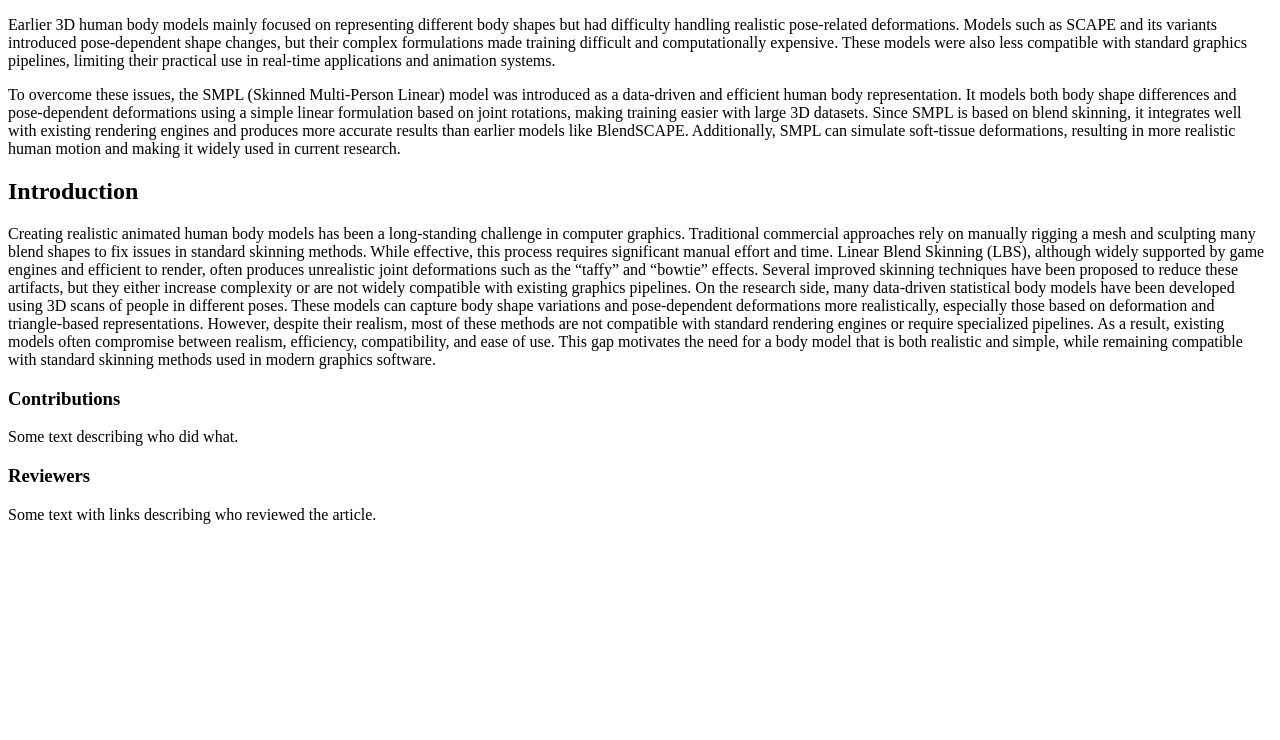
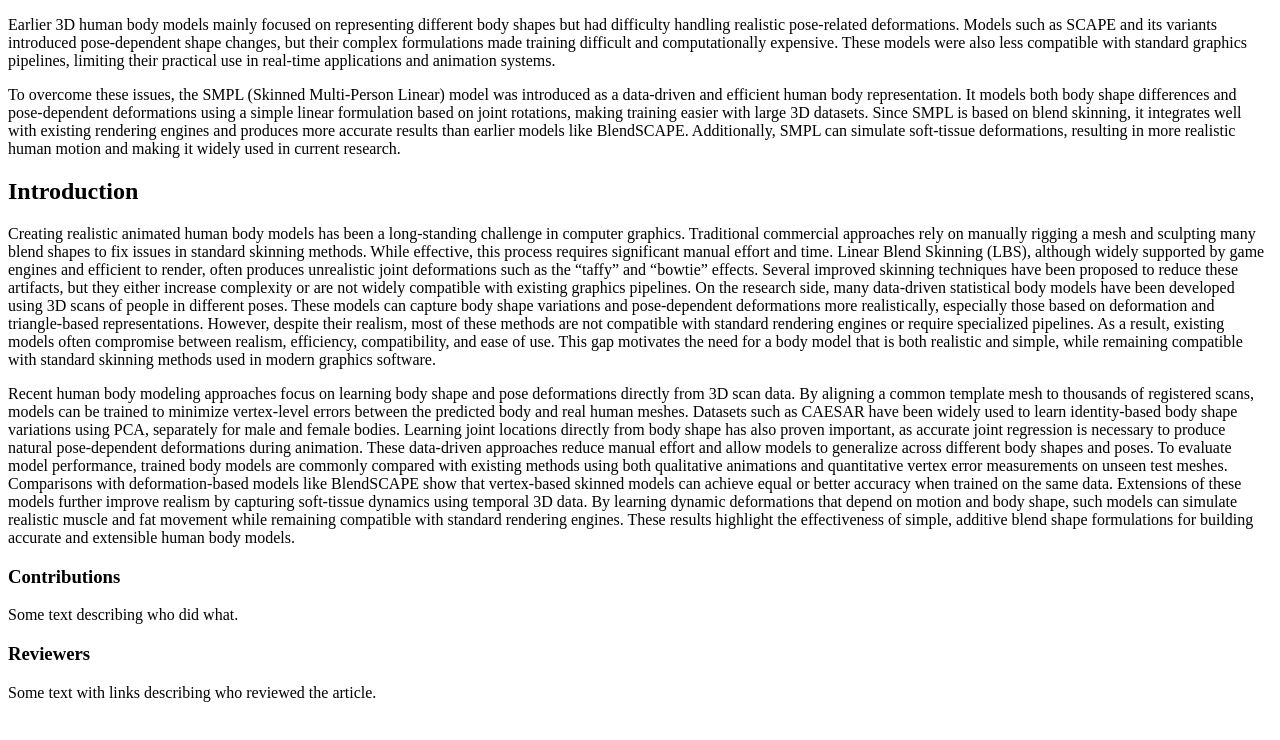
Before and after one commit to ajasdaison/h3d-distill, a website: page examples/index.html in a window 1280 px wide. Drawn offline with Linux system fonts and the light colour scheme.

Commit message:
recent human body modeling approaches

```diff
--- a/examples/index.html
+++ b/examples/index.html
@@ -49,6 +49,11 @@
 On the research side, many data-driven statistical body models have been developed using 3D scans of people in different poses. These models can capture body shape variations and pose-dependent deformations more realistically, especially those based on deformation and triangle-based representations. However, despite their realism, most of these methods are not compatible with standard rendering engines or require specialized pipelines. As a result, existing models often compromise between realism, efficiency, compatibility, and ease of use. This gap motivates the need for a body model that is both realistic and simple, while remaining compatible with standard skinning methods used in modern graphics software.
 </p>
 
+      <p>
+        Recent human body modeling approaches focus on learning body shape and pose deformations directly from 3D scan data. By aligning a common template mesh to thousands of registered scans, models can be trained to minimize vertex-level errors between the predicted body and real human meshes. Datasets such as CAESAR have been widely used to learn identity-based body shape variations using PCA, separately for male and female bodies. Learning joint locations directly from body shape has also proven important, as accurate joint regression is necessary to produce natural pose-dependent deformations during animation. These data-driven approaches reduce manual effort and allow models to generalize across different body shapes and poses.
+
+To evaluate model performance, trained body models are commonly compared with existing methods using both qualitative animations and quantitative vertex error measurements on unseen test meshes. Comparisons with deformation-based models like BlendSCAPE show that vertex-based skinned models can achieve equal or better accuracy when trained on the same data. Extensions of these models further improve realism by capturing soft-tissue dynamics using temporal 3D data. By learning dynamic deformations that depend on motion and body shape, such models can simulate realistic muscle and fat movement while remaining compatible with standard rendering engines. These results highlight the effectiveness of simple, additive blend shape formulations for building accurate and extensible human body models.
+      </P>
       <!-- Example code block -->
       <!--
       <d-code block language="python">
```
